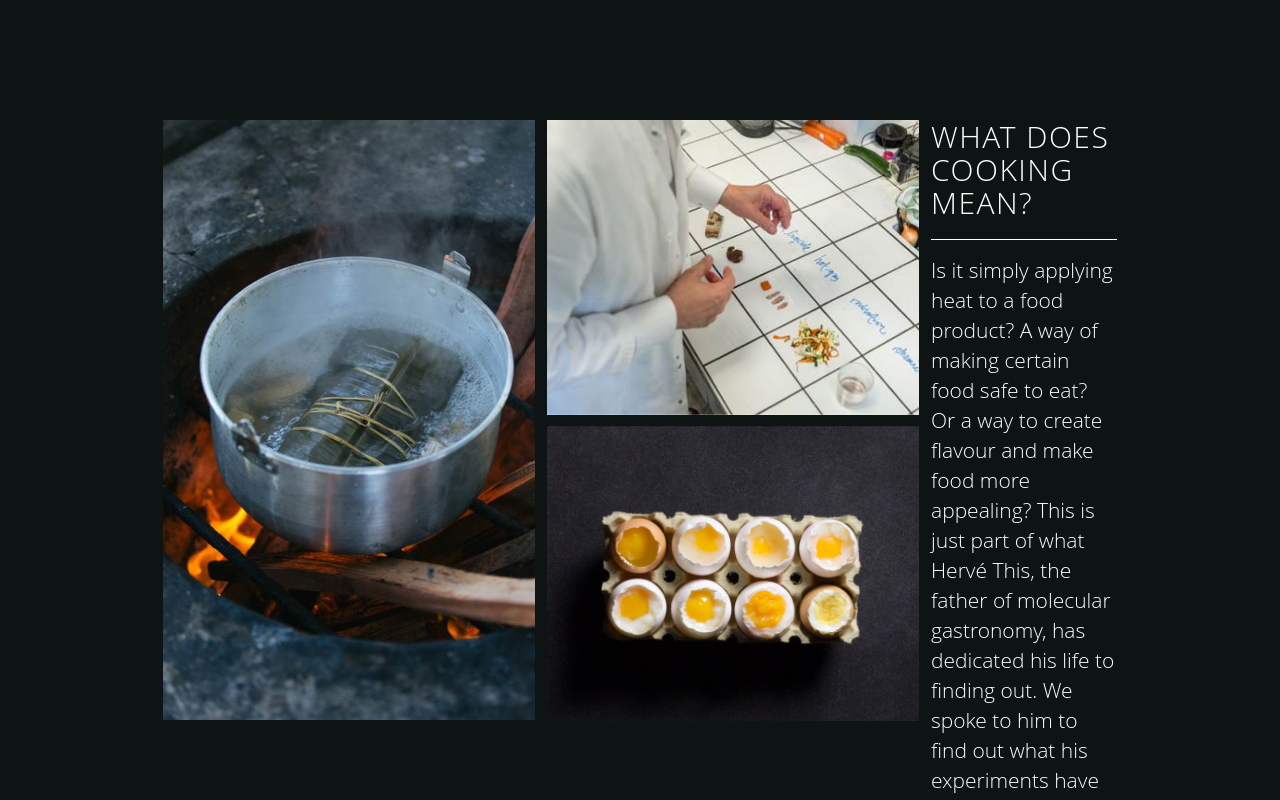
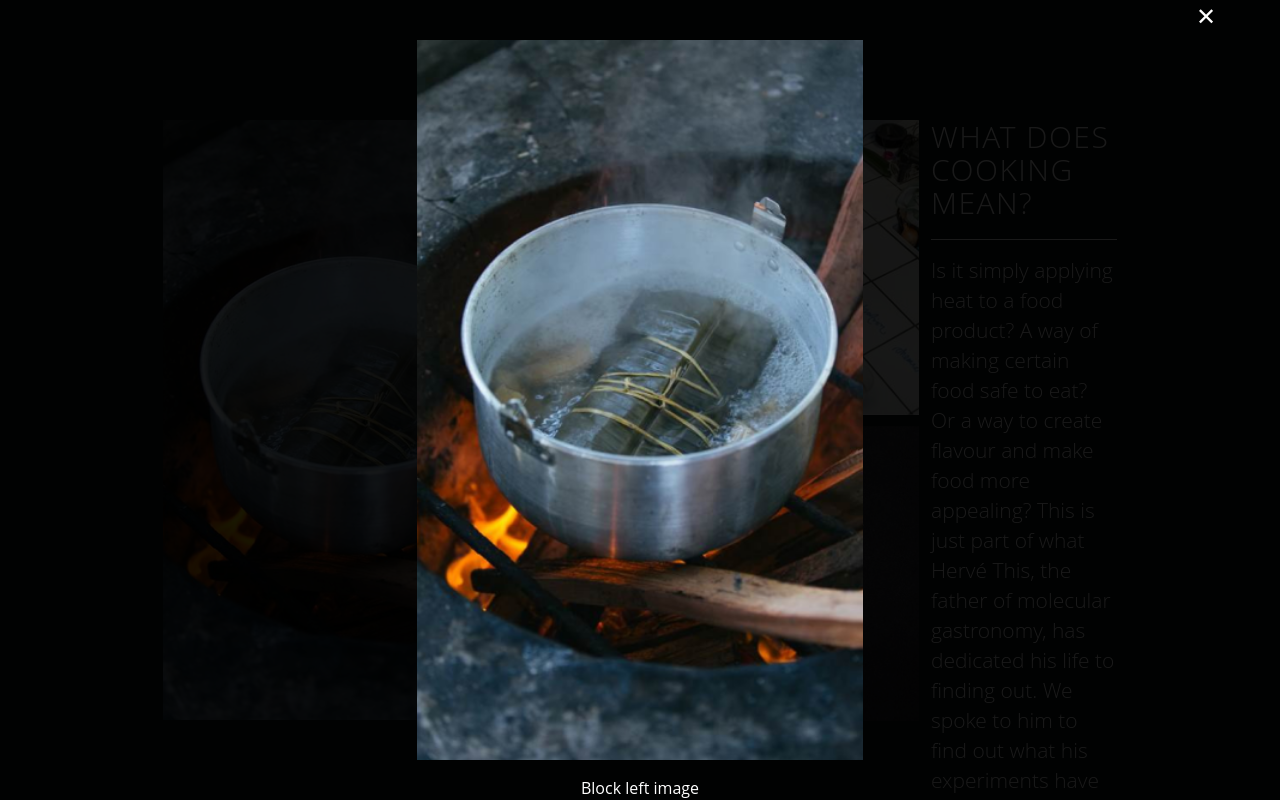
Before and after one commit to rebpacquiao/orchard, a Next.js app: page / in a window 1280 px wide. Both pictures are taken after a click on the element 349 px from the left and 420 px from the top of the page. Shown: the top 800 px of the page. Built offline with nearby package versions, Linux system fonts and the light colour scheme.

Commit message:
Refactor BlockImage component; implement modal functionality for image display and enhance user interaction with click events

```diff
--- a/src/app/components/BlockImage/index.tsx
+++ b/src/app/components/BlockImage/index.tsx
@@ -1,6 +1,6 @@
 "use client"
 
-import { useRef, useEffect } from 'react';
+import { useRef, useEffect, useState } from 'react';
 import gsap from 'gsap';
 import { ScrollTrigger } from 'gsap/dist/ScrollTrigger';
 import Image from 'next/image';
@@ -10,13 +10,41 @@ gsap.registerPlugin(ScrollTrigger);
 
 export default function BlockImage() {
   const [leftImage, topRightImage, bottomRightImage] = blockImages;
+  const [activeImage, setActiveImage] = useState<{src: string, alt: string} | null>(null);
   const sectionRef = useRef<HTMLDivElement>(null);
   const leftImgRef = useRef<HTMLDivElement>(null);
   const topRightImgRef = useRef<HTMLDivElement>(null);
   const bottomRightImgRef = useRef<HTMLDivElement>(null);
   const contentRef = useRef<HTMLDivElement>(null);
+  const modalRef = useRef<HTMLDivElement>(null);
+  const modalImgRef = useRef<HTMLDivElement>(null);
+
+  const openModal = (image: {src: string, alt: string}) => {
+    setActiveImage(image);
+    gsap.to(modalRef.current, {
+      autoAlpha: 1,
+      duration: 0.3,
+      ease: 'power2.out'
+    });
+    gsap.from(modalImgRef.current, {
+      scale: 0.8,
+      opacity: 0,
+      duration: 0.4,
+      ease: 'back.out(1.7)'
+    });
+  };
+
+  const closeModal = () => {
+    gsap.to(modalRef.current, {
+      autoAlpha: 0,
+      duration: 0.3,
+      ease: 'power2.in',
+      onComplete: () => setActiveImage(null)
+    });
+  };
 
   useEffect(() => {
+
     const tl = gsap.timeline({
       scrollTrigger: {
         trigger: sectionRef.current,
@@ -24,7 +52,6 @@ export default function BlockImage() {
         toggleActions: 'play none restart none',
       }
     });
-
 
     tl.from(leftImgRef.current, {
       x: -100,
@@ -40,14 +67,12 @@ export default function BlockImage() {
       ease: 'back.out(1.2)'
     }, '-=0.4');
 
-
     tl.from(bottomRightImgRef.current, {
       y: 80,
       opacity: 0,
       duration: 0.6,
       ease: 'back.out(1.2)'
     }, '-=0.3');
-
 
     tl.from(contentRef.current, {
       opacity: 0,
@@ -56,19 +81,28 @@ export default function BlockImage() {
       ease: 'power2.out'
     }, '-=0.2');
 
+
+    gsap.set(modalRef.current, { autoAlpha: 0 });
+
+    const handleKeyDown = (e: KeyboardEvent) => {
+      if (e.key === 'Escape') closeModal();
+    };
+    window.addEventListener('keydown', handleKeyDown);
+
     return () => {
-
       ScrollTrigger.getAll().forEach(trigger => trigger.kill());
+      window.removeEventListener('keydown', handleKeyDown);
     };
   }, []);
-
   return (
-    <section ref={sectionRef} className="py-12 md:py-[120px] px-4 md:px-[147px] overflow-hidden">
+    <>
+     <section ref={sectionRef} className="py-12 md:py-[120px] px-4 md:px-[147px] overflow-hidden">
       <div className="grid grid-cols-1 gap-3 lg:grid-cols-2 xl:grid-cols-[372px_372px_1fr]">
 
         <div
           ref={leftImgRef}
           className="relative w-full h-[600px] lg:w-[372px]"
+          onClick={() => openModal(leftImage)}
         >
           <Image
             src={leftImage.src}
@@ -85,6 +119,7 @@ export default function BlockImage() {
           <div
             ref={topRightImgRef}
             className="relative w-full h-[295px]"
+            onClick={() => openModal(topRightImage)}
           >
             <Image
               src={topRightImage.src}
@@ -100,6 +135,7 @@ export default function BlockImage() {
           <div
             ref={bottomRightImgRef}
             className="relative w-full h-[295px]"
+            onClick={() => openModal(bottomRightImage)}
           >
             <Image
               src={bottomRightImage.src}
@@ -139,5 +175,38 @@ export default function BlockImage() {
         </div>
       </div>
     </section>
+     <div
+            ref={modalRef}
+            className="fixed inset-0 z-50 bg-black/90 flex items-center justify-center p-4 cursor-pointer"
+            onClick={closeModal}
+          >
+            <div
+              ref={modalImgRef}
+              className="relative max-w-[90vw] max-h-[90vh]"
+              onClick={(e) => e.stopPropagation()}
+            >
+              {activeImage && (
+                <>
+                  <button
+                    className="absolute -top-10 right-0 text-white text-2xl z-10 hover:text-gray-300 transition-colors"
+                    onClick={closeModal}
+                  >
+                    ✕
+                  </button>
+                  <Image
+                    src={activeImage.src}
+                    alt={activeImage.alt}
+                    width={1200}
+                    height={800}
+                    className="object-contain max-w-[90vw] max-h-[90vh]"
+                    quality={100}
+                  />
+                  <p className="text-white text-center mt-4">{activeImage.alt}</p>
+                </>
+              )}
+            </div>
+          </div>
+    </>
+
   );
 }
```
